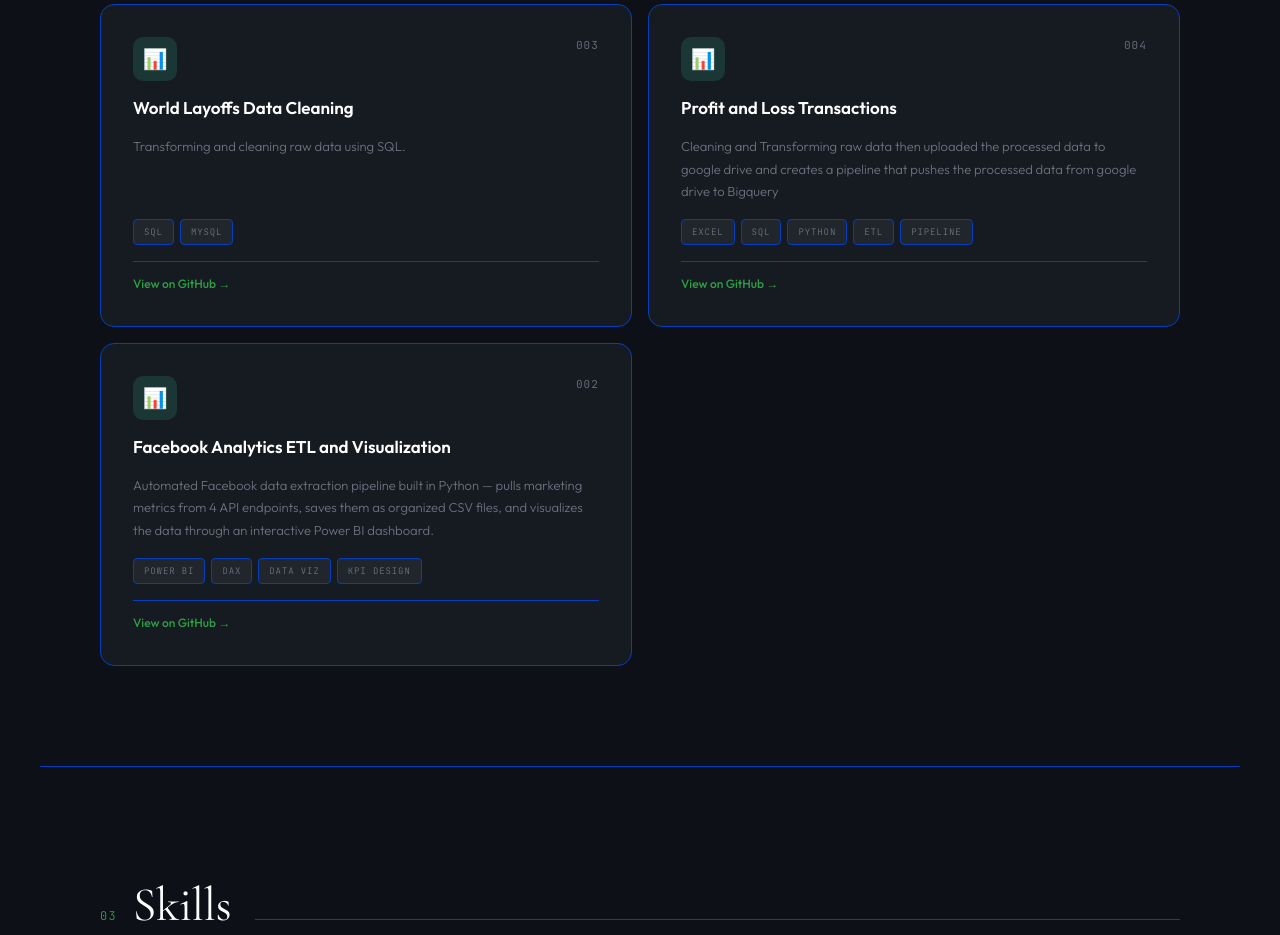
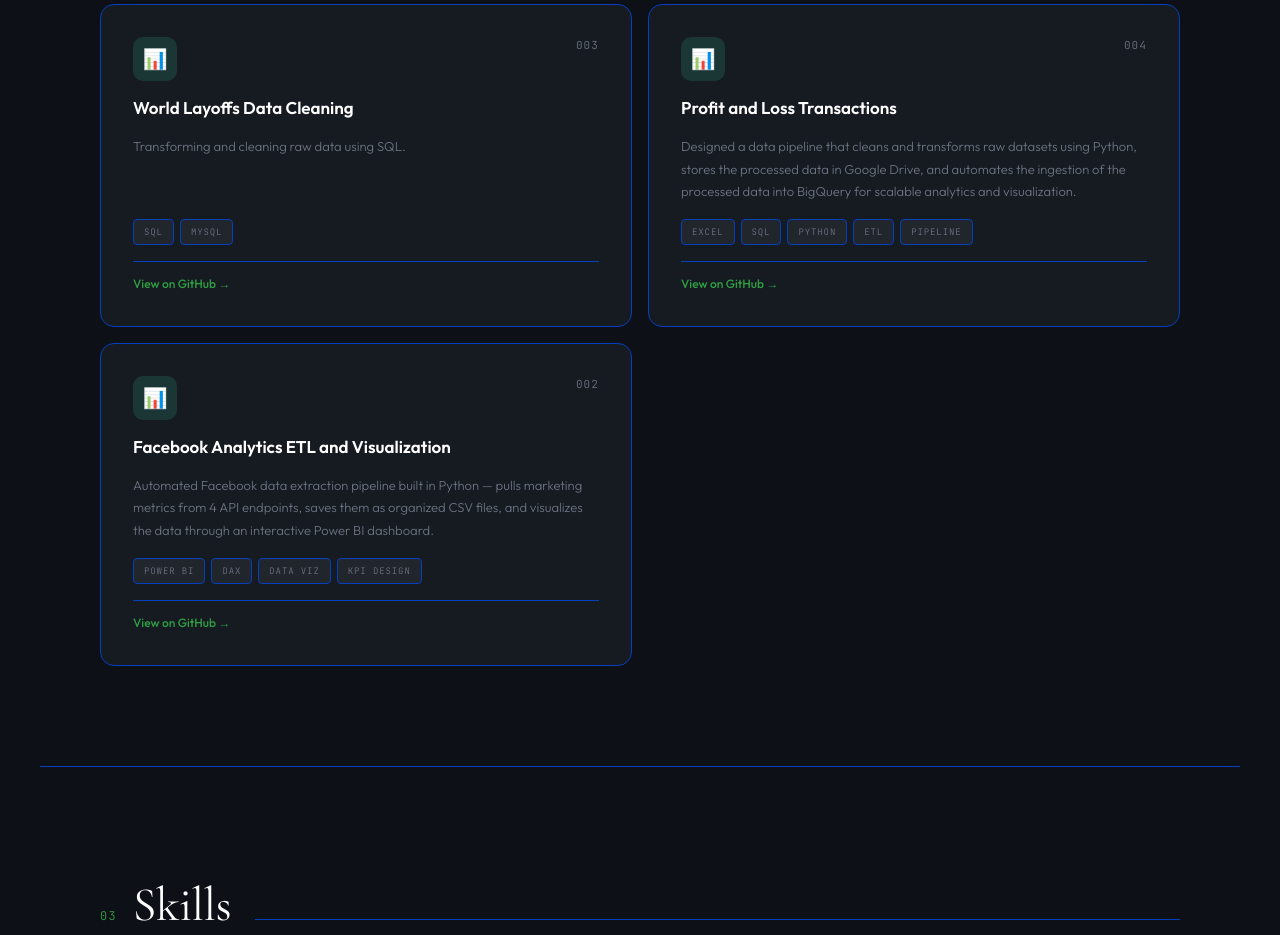
Before and after one commit to Joevan2025/joevanponce.github.io, a plain HTML site: page index.html in a window 1280 px wide. Shown: the part 1960-2895 px from the top of the page. Drawn offline with nearby package versions, Linux system fonts and the light colour scheme.

```diff
--- a/index.html
+++ b/index.html
@@ -793,7 +793,7 @@
           <span class="proj-num">004</span>
         </div>
         <h3>Profit and Loss Transactions</h3>
-        <p> Cleaning and Transforming raw data then uploaded the processed data to google drive and creates a pipeline that pushes the processed data from google drive to Bigquery</p>
+        <p> Designed a data pipeline that cleans and transforms raw datasets using Python, stores the processed data in Google Drive, and automates the ingestion of the processed data into BigQuery for scalable analytics and visualization.</p>
         <div class="proj-tags">
           <span class="ptag">Excel</span>
           <span class="ptag">SQL</span>
```
